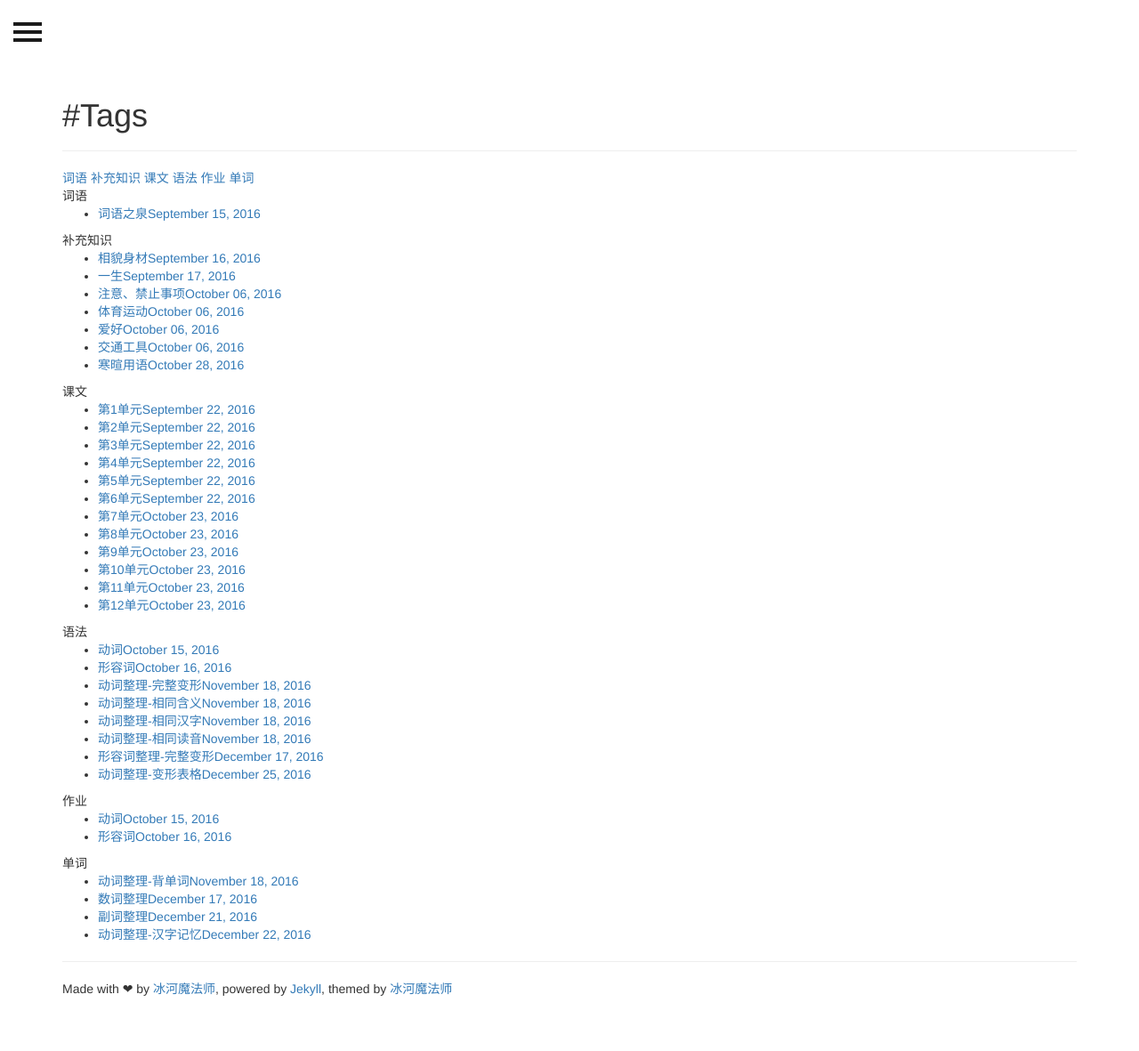
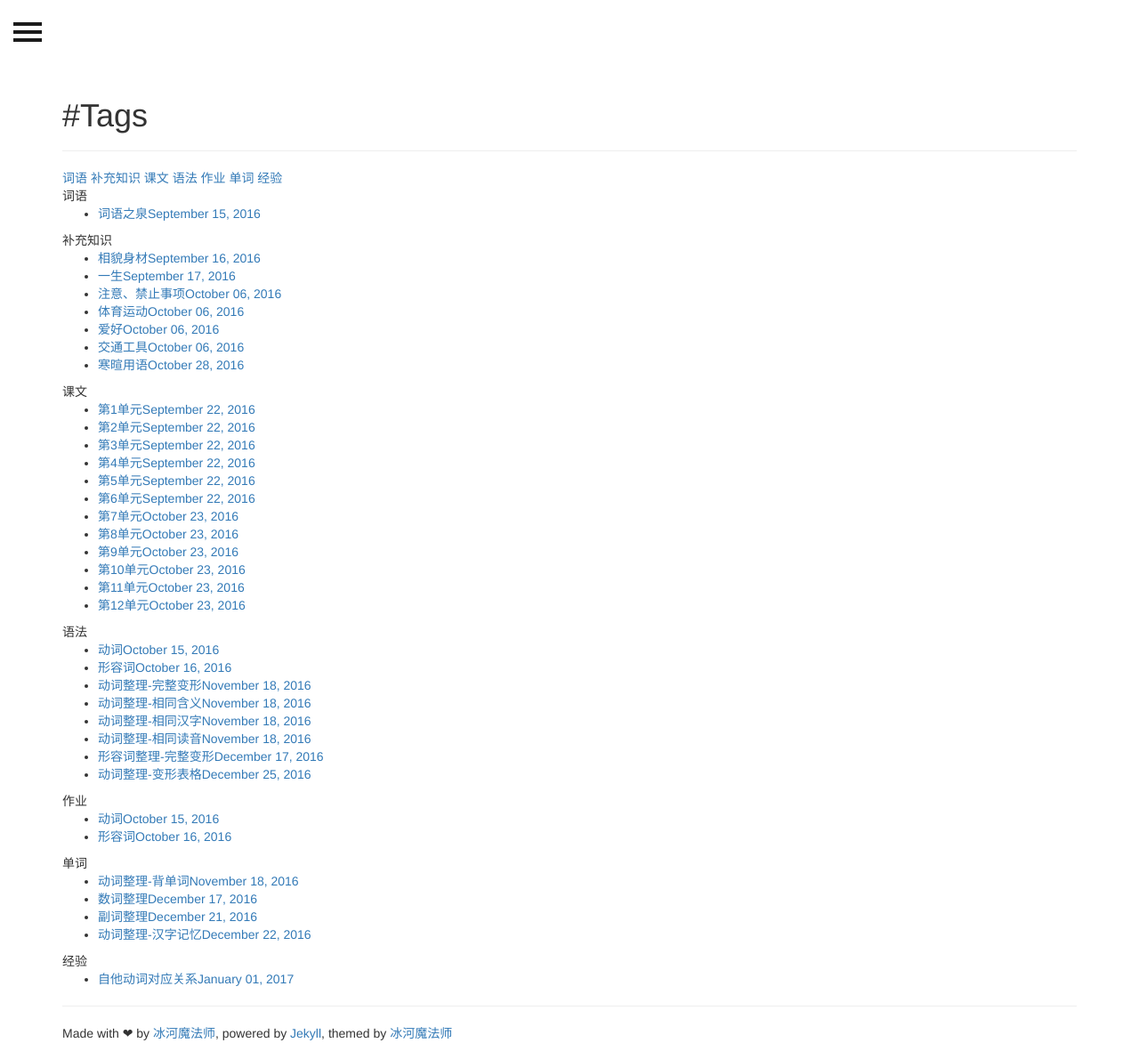
Before and after one commit to wizicer/LearnJapan, a Jekyll site: the page built from tags.html, in a window 1280 px wide. Shown: the whole page at 89% size. Built offline with Jekyll 4.4.1, drawn with Linux system fonts in a browser that asks for light colours; before the commit the page ends 1131 px from its top, so only the background shows below that; some of the changed lines change nothing that is shown.

Commit message:
add verb vt vi tip

```diff
--- a/_config.yml
+++ b/_config.yml
@@ -73,3 +73,6 @@ categorythemes:
     name: 课文
     tag: class
     theme: orange
+  notebook:
+    name: 笔记
+    tag: notebook
--- /dev/null
+++ b/_posts/2017-1-1-verb-vt-vi.md
@@ -0,0 +1,21 @@
+---
+layout: post
+title:  "自他动词对应关系"
+introduction: '小窍门记自他动词'
+date:   2017-1-1 8:33:00 +0800
+tags: 经验
+category: notebook
+
+---
+
+基本规律如下：
+
+* 五段动词自动词多，除了～す结尾的是他动词；
+* 一段动词他动词多，除了～れる结尾的是自动词。
+
+简化成表格就是这个样子的：
+
+| 类别        | 常见自他性 | 例外          |
+| ---         | ---        | ---           |
+| 动1（五段） | 自动词     | ～す 他动词   |
+| 动2（一段） | 他动词     | ～れる 自动词 |
```
